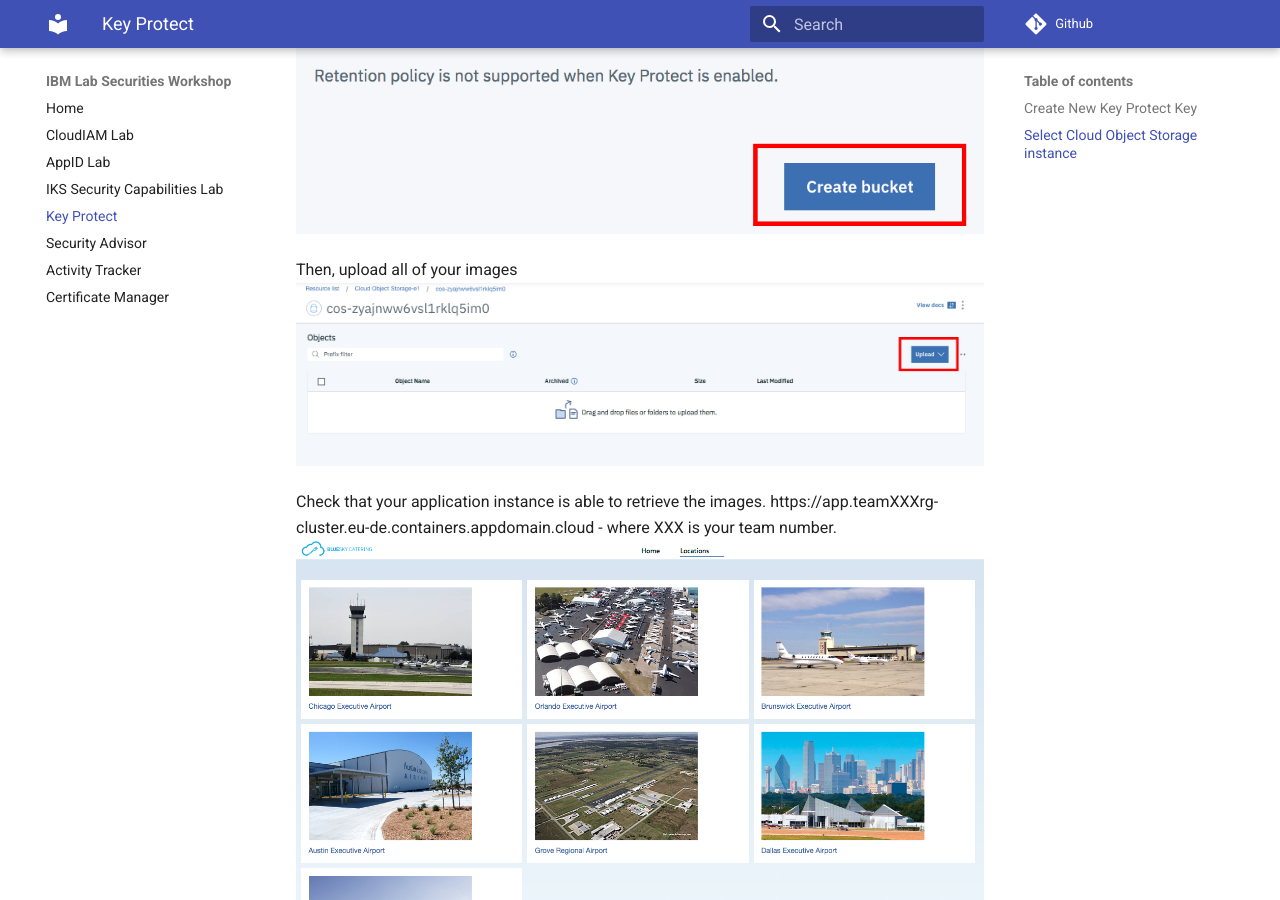
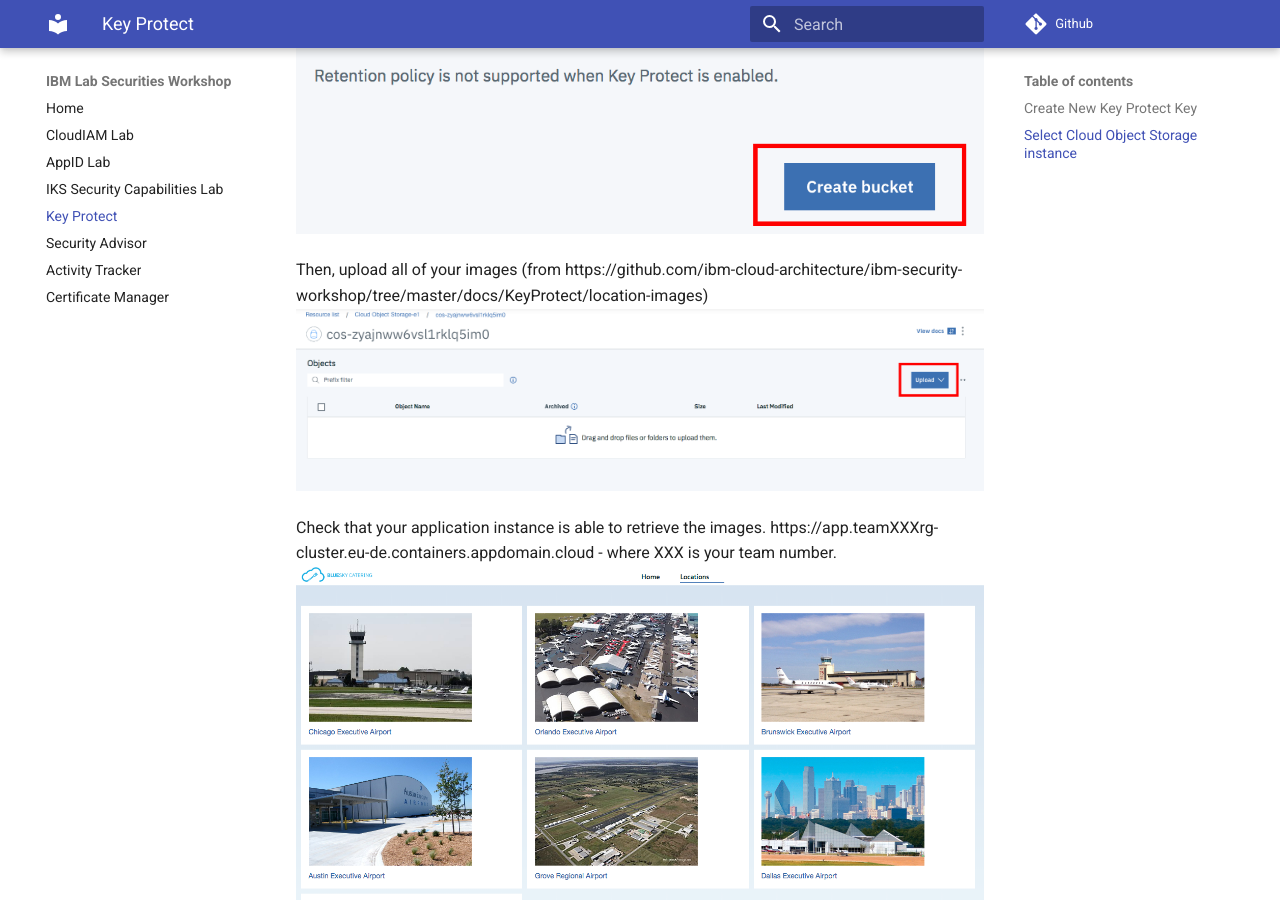
Before and after one commit to ibm-cloud-architecture/ibm-security-workshop, an MkDocs documentation site: the page built from docs/KeyProtect/README.md, in a window 1280 px wide and 900 px high, scrolled down 4178 px. Built offline with MkDocs 1.6.1 and Material for MkDocs 9.7.7, drawn with Linux system fonts in a browser that asks for light colours.

Commit message:
Add images link for Key Protect lab

```diff
--- a/docs/KeyProtect/README.md
+++ b/docs/KeyProtect/README.md
@@ -34,7 +34,7 @@ Fill out the following settings:
 Then, click ‘Create bucket’
 ![create-bucket-2](create-bucket-2.png)
 
-Then, upload all of your images
+Then, upload all of your images (from https://github.com/ibm-cloud-architecture/ibm-security-workshop/tree/master/docs/KeyProtect/location-images)
 ![upload-images](upload-images.png)
 
 Check that your application instance is able to retrieve the images. https://app.teamXXXrg-cluster.eu-de.containers.appdomain.cloud - where XXX is your team number.
```
